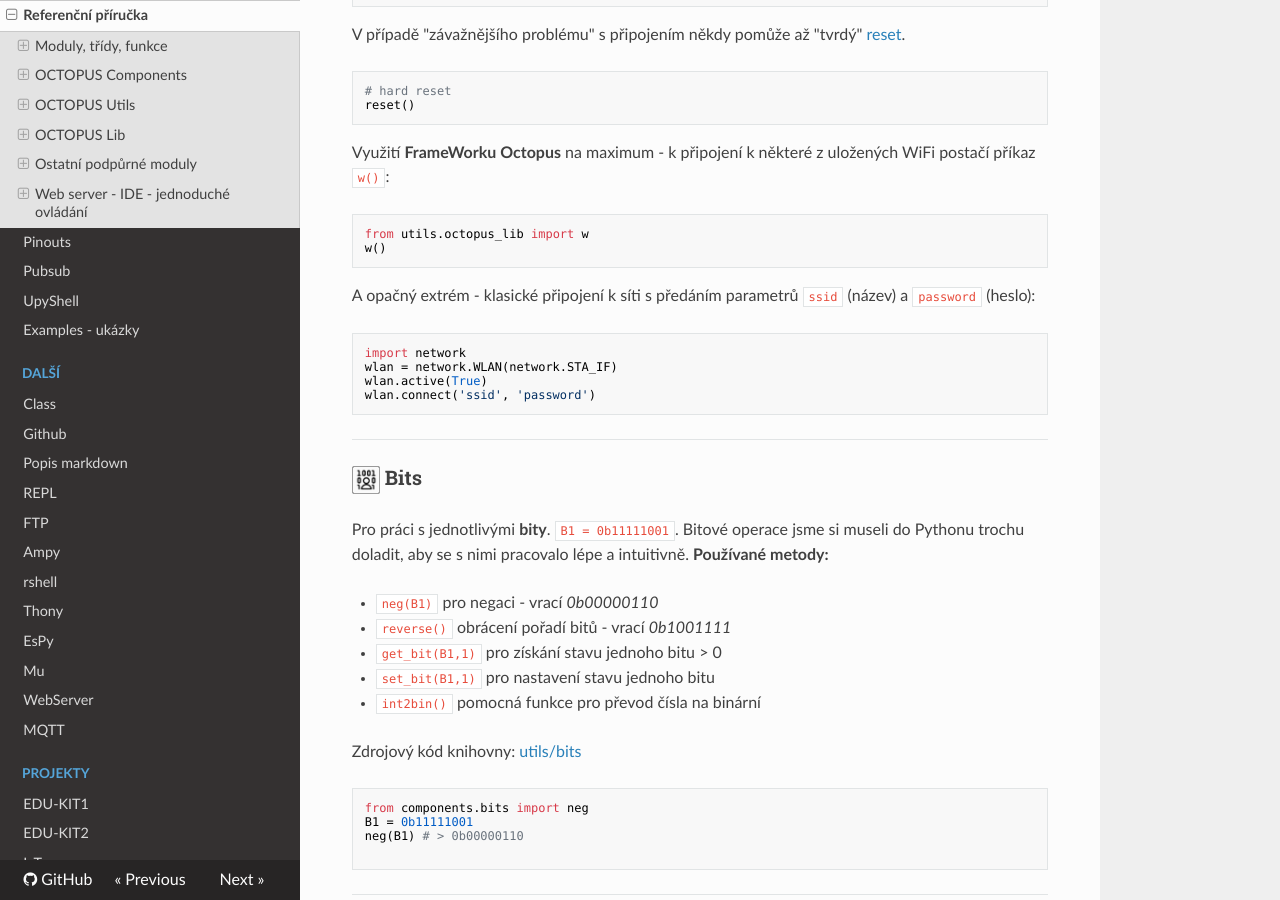
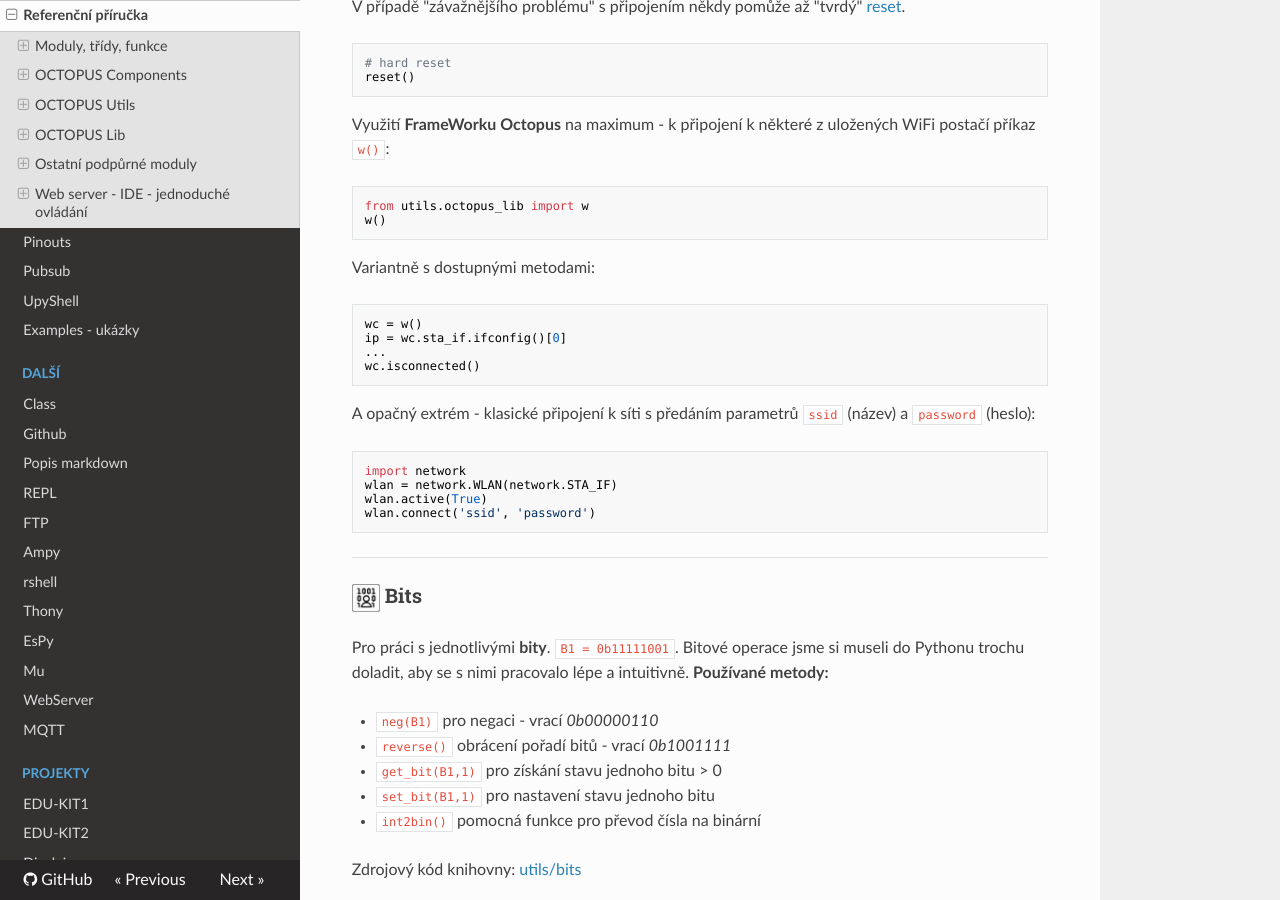
Before and after one commit to octopuslab-cz/docs_octopuslab_cz, an MkDocs documentation site: the page built from docs/basicdoc.md, in a window 1280 px wide and 900 px high, scrolled down 12109 px. Built offline with MkDocs 1.6.1, drawn with Linux system fonts in a browser that asks for light colours; nearby versions of some CDN libraries.

Commit message:
display tft spi

````diff
--- a/docs/basicdoc.md
+++ b/docs/basicdoc.md
@@ -592,11 +592,9 @@ re1.value(1)
 re2 = Relay(26)
 
 
-
 from components.iot import Pwm
 pwm_led = Pwm(33)
 pwm_led.duty(300)
-
 
 
 from components.iot import Thermometer
@@ -640,6 +638,15 @@ Využití **FrameWorku Octopus** na maximum - k připojení k některé z ulože
 ```python
 from utils.octopus_lib import w
 w()
+```
+
+Variantně s dostupnými metodami:
+
+```python
+wc = w()
+ip = wc.sta_if.ifconfig()[0]
+...
+wc.isconnected()
 ```
 
 A opačný extrém - klasické připojení k síti s předáním parametrů `ssid` (název) a `password` (heslo):
--- a/mkdocs.yml
+++ b/mkdocs.yml
@@ -51,6 +51,7 @@ nav:
   - 'Projekty':
       - 'EDU-KIT1': proj-edukit1.md
       - 'EDU-KIT2': proj-edukit2.md
+      - 'Displeje': displays.md
       - 'IoT': proj-iot.md
       - 'Robot 01': proj-robot01.md
       - 'Hydroponie': proj-hydro.md
````
Also changed, not shown: docs/displays.md (added, +29 -0 lines).
